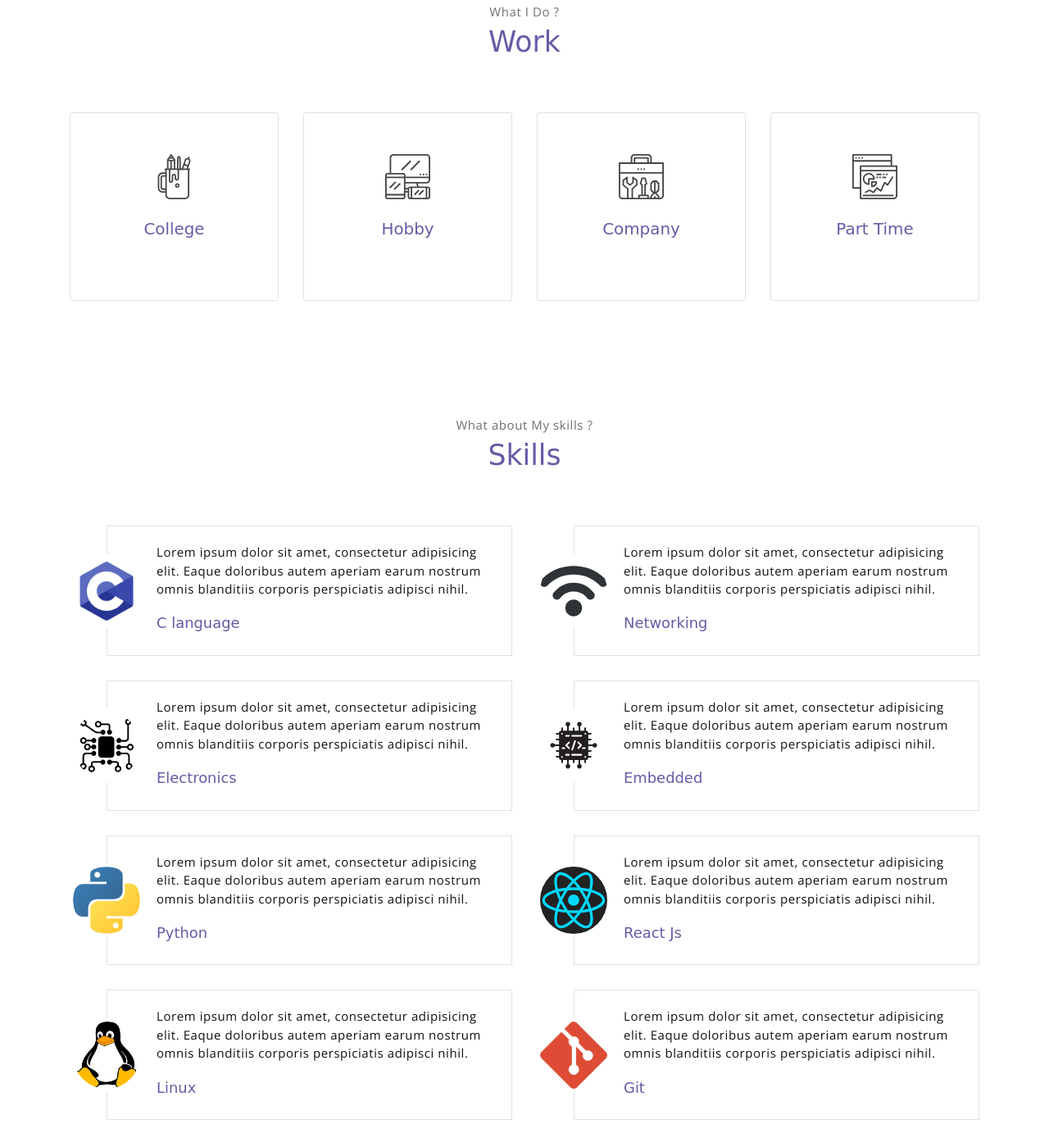
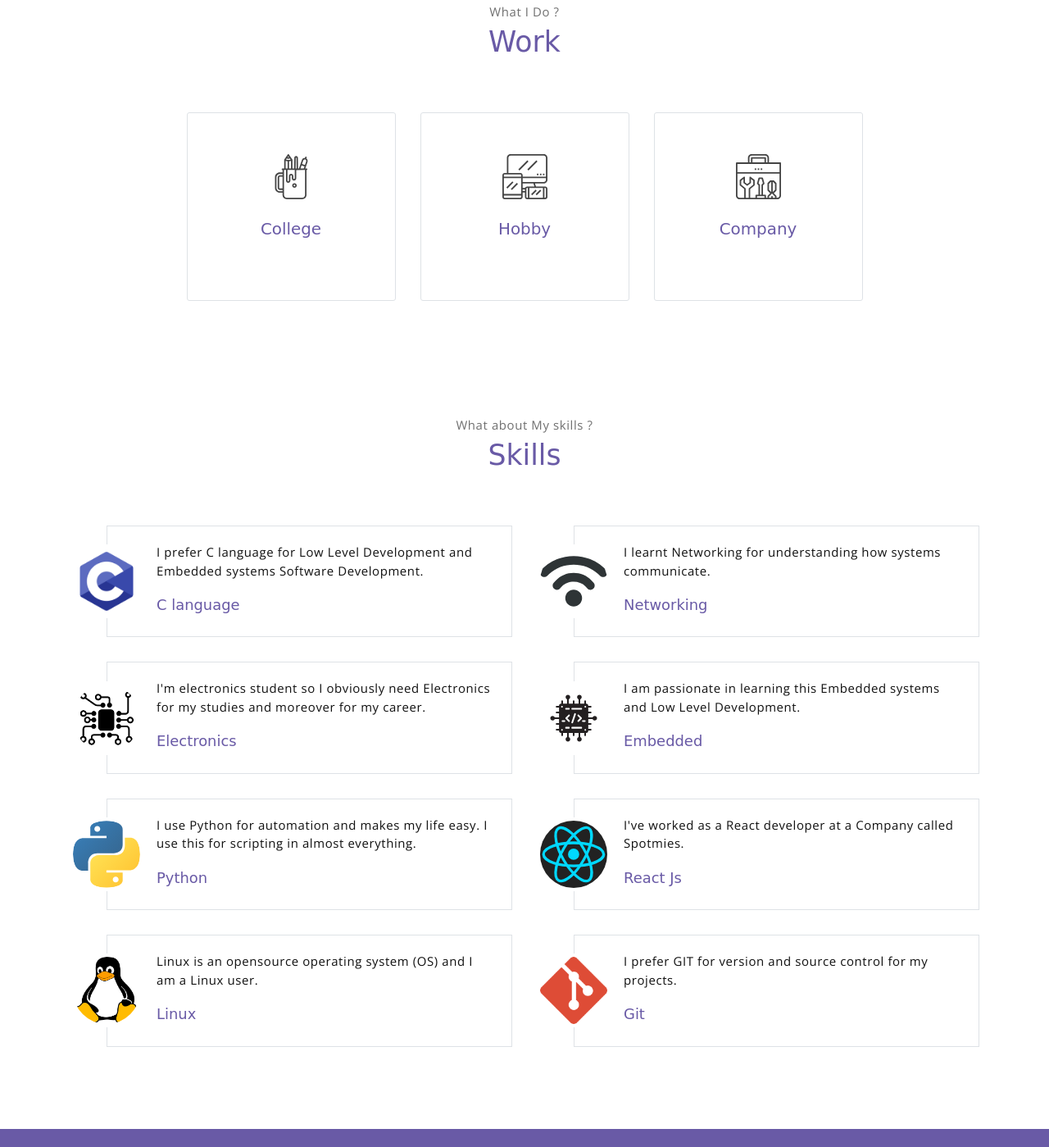
Before and after one commit to Karthik-Sarvan/Karthik, a website: page index.html in a window 1280 px wide. Shown: the part 1352-2751 px from the top of the page at 82% size. Drawn offline with nearby package versions, Linux system fonts and the light colour scheme; a web font is replaced by a local one.

Commit message:
added some details

```diff
--- a/index.html
+++ b/index.html
@@ -92,7 +92,7 @@
             <p class="section-subtitle">What I Do ?</p>
             <h6 class="section-title mb-6">Work</h6>
             <!-- row -->
-            <div class="row">
+            <div class="row justify-center">
                 <div class="col-md-6 col-lg-3">
                     <div class="service-card">
                         <div class="body">
@@ -107,7 +107,7 @@
                         <div class="body">
                             <img src="assets/imgs/responsive.svg" alt="Download free bootstrap 4 landing page, free boootstrap 4 templates, Download free bootstrap 4.1 landing page, free boootstrap 4.1.1 templates, meyawo Landing page" class="icon">
                             <h6 class="title">Hobby</h6>
-                            <p class="subtitle">I Learn to do Kernel Development and Driver Development.</p>
+                            <p class="subtitle">I'm an Embedded Systems hobbyist</p>
                         </div>
                     </div>
                 </div>
@@ -116,11 +116,11 @@
                         <div class="body">
                             <img src="assets/imgs/toolbox.svg" alt="Download free bootstrap 4 landing page, free boootstrap 4 templates, Download free bootstrap 4.1 landing page, free boootstrap 4.1.1 templates, meyawo Landing page" class="icon">
                             <h6 class="title">Company</h6>
-                            <p class="subtitle">I'm an Embedded systems and PLC (Programmable Logic Controllers) intern. </p>
+                            <p class="subtitle">I'm an Associate Engineer at Lotus Wireless Technologies </p>
                         </div>
                     </div>
                 </div>
-                <div class="col-md-6 col-lg-3">
+                <!-- <div class="col-md-6 col-lg-3">
                     <div class="service-card">
                         <div class="body">
                             <img src="assets/imgs/analytics.svg" alt="Download free bootstrap 4 landing page, free boootstrap 4 templates, Download free bootstrap 4.1 landing page, free boootstrap 4.1.1 templates, meyawo Landing page" class="icon">
@@ -128,7 +128,7 @@
                             <p class="subtitle">I'm working as a part time Web-developer at Spotmies.</p>
                         </div>
                     </div>
-                </div>
+                </div> -->
             </div><!-- end of row -->
         </div>
     </section><!-- end of service section -->
@@ -148,7 +148,7 @@
                                 <img src="assets/imgs/c.png" class="testimonial-card-img" alt="Download free bootstrap 4 landing page, free boootstrap 4 templates, Download free bootstrap 4.1 landing page, free boootstrap 4.1.1 templates, meyawo Landing page">
                             </div>
                             <div class="testimonial-card-body">
-                                <p class="testimonial-card-subtitle">Lorem ipsum dolor sit amet, consectetur adipisicing elit. Eaque doloribus autem aperiam earum nostrum omnis blanditiis corporis perspiciatis adipisci nihil.</p>
+                                <p class="testimonial-card-subtitle">I prefer C language for Low Level Development and Embedded systems Software Development. </p>
                                 <h6 class="testimonial-card-title">C language</h6>
                             </div>
                         </div>
@@ -159,7 +159,7 @@
                                 <img src="assets/imgs/wifi.svg" class="testimonial-card-img" alt="Download free bootstrap 4 landing page, free boootstrap 4 templates, Download free bootstrap 4.1 landing page, free boootstrap 4.1.1 templates, meyawo Landing page">
                             </div>
                             <div class="testimonial-card-body">
-                                <p class="testimonial-card-subtitle">Lorem ipsum dolor sit amet, consectetur adipisicing elit. Eaque doloribus autem aperiam earum nostrum omnis blanditiis corporis perspiciatis adipisci nihil.</p>
+                                <p class="testimonial-card-subtitle">I learnt Networking for understanding how systems communicate.</p>
                                 <h6 class="testimonial-card-title">Networking</h6>
                             </div>
                         </div>
@@ -170,7 +170,7 @@
                                 <img src="assets/imgs/electronics.png" class="testimonial-card-img" alt="Download free bootstrap 4 landing page, free boootstrap 4 templates, Download free bootstrap 4.1 landing page, free boootstrap 4.1.1 templates, meyawo Landing page">
                             </div>
                             <div class="testimonial-card-body">
-                                <p class="testimonial-card-subtitle">Lorem ipsum dolor sit amet, consectetur adipisicing elit. Eaque doloribus autem aperiam earum nostrum omnis blanditiis corporis perspiciatis adipisci nihil.</p>
+                                <p class="testimonial-card-subtitle">I'm electronics student so I obviously need Electronics for my studies and moreover for my career.</p>
                                 <h6 class="testimonial-card-title">Electronics</h6>
                             </div>
                         </div>
@@ -181,7 +181,7 @@
                                 <img src="assets/imgs/embeddedC.svg" class="testimonial-card-img" alt="Download free bootstrap 4 landing page, free boootstrap 4 templates, Download free bootstrap 4.1 landing page, free boootstrap 4.1.1 templates, meyawo Landing page">
                             </div>
                             <div class="testimonial-card-body">
-                                <p class="testimonial-card-subtitle">Lorem ipsum dolor sit amet, consectetur adipisicing elit. Eaque doloribus autem aperiam earum nostrum omnis blanditiis corporis perspiciatis adipisci nihil.</p>
+                                <p class="testimonial-card-subtitle">I am passionate in learning this Embedded systems and Low Level Development.</p>
                                 <h6 class="testimonial-card-title">Embedded</h6>
                             </div>
                         </div>
@@ -192,7 +192,7 @@
                                 <img src="assets/imgs/python.svg" class="testimonial-card-img" alt="Download free bootstrap 4 landing page, free boootstrap 4 templates, Download free bootstrap 4.1 landing page, free boootstrap 4.1.1 templates, meyawo Landing page">
                             </div>
                             <div class="testimonial-card-body">
-                                <p class="testimonial-card-subtitle">Lorem ipsum dolor sit amet, consectetur adipisicing elit. Eaque doloribus autem aperiam earum nostrum omnis blanditiis corporis perspiciatis adipisci nihil.</p>
+                                <p class="testimonial-card-subtitle">I use Python for automation and makes my life easy. I use this for scripting in almost everything.</p>
                                 <h6 class="testimonial-card-title">Python</h6>
                             </div>
                         </div>
@@ -203,7 +203,7 @@
                                 <img src="assets/imgs/react.svg" class="testimonial-card-img" alt="Download free bootstrap 4 landing page, free boootstrap 4 templates, Download free bootstrap 4.1 landing page, free boootstrap 4.1.1 templates, meyawo Landing page">
                             </div>
                             <div class="testimonial-card-body">
-                                <p class="testimonial-card-subtitle">Lorem ipsum dolor sit amet, consectetur adipisicing elit. Eaque doloribus autem aperiam earum nostrum omnis blanditiis corporis perspiciatis adipisci nihil.</p>
+                                <p class="testimonial-card-subtitle">I've worked as a React developer at a Company called Spotmies.</p>
                                 <h6 class="testimonial-card-title">React Js</h6>
                             </div>
                         </div>
@@ -214,7 +214,7 @@
                                 <img src="assets/imgs/linux.png" class="testimonial-card-img" alt="Download free bootstrap 4 landing page, free boootstrap 4 templates, Download free bootstrap 4.1 landing page, free boootstrap 4.1.1 templates, meyawo Landing page">
                             </div>
                             <div class="testimonial-card-body">
-                                <p class="testimonial-card-subtitle">Lorem ipsum dolor sit amet, consectetur adipisicing elit. Eaque doloribus autem aperiam earum nostrum omnis blanditiis corporis perspiciatis adipisci nihil.</p>
+                                <p class="testimonial-card-subtitle">Linux is an opensource operating system (OS) and I am a Linux user.</p>
                                 <h6 class="testimonial-card-title">Linux</h6>
                             </div>
                         </div>
@@ -225,7 +225,7 @@
                                 <img src="assets/imgs/git.png" class="testimonial-card-img" alt="Download free bootstrap 4 landing page, free boootstrap 4 templates, Download free bootstrap 4.1 landing page, free boootstrap 4.1.1 templates, meyawo Landing page">
                             </div>
                             <div class="testimonial-card-body">
-                                <p class="testimonial-card-subtitle">Lorem ipsum dolor sit amet, consectetur adipisicing elit. Eaque doloribus autem aperiam earum nostrum omnis blanditiis corporis perspiciatis adipisci nihil.</p>
+                                <p class="testimonial-card-subtitle">I prefer GIT for version and source control for my projects.</p>
                                 <h6 class="testimonial-card-title">Git</h6>
                             </div>
                         </div>
```
Also changed, not shown: assets/css/meyawo.css.
